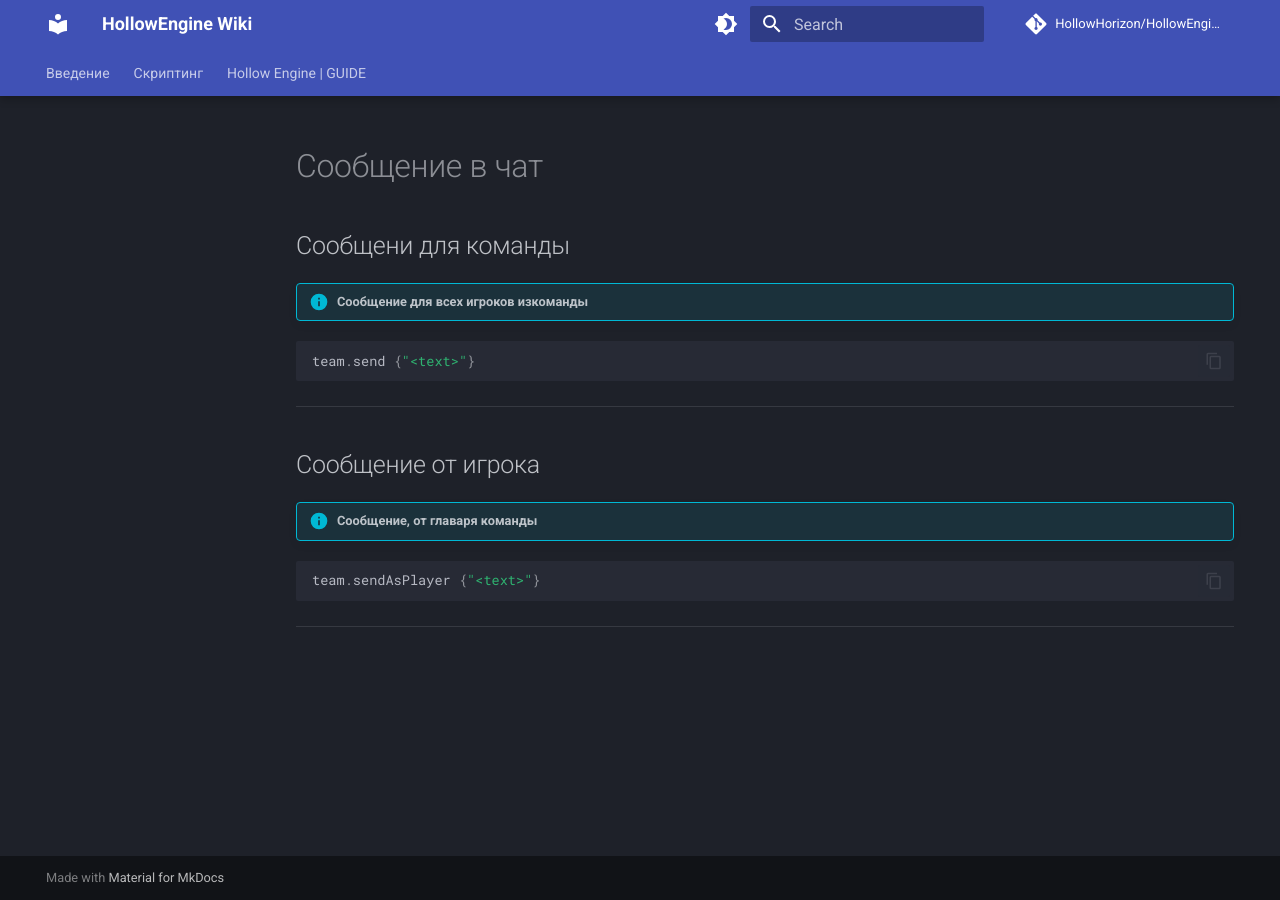
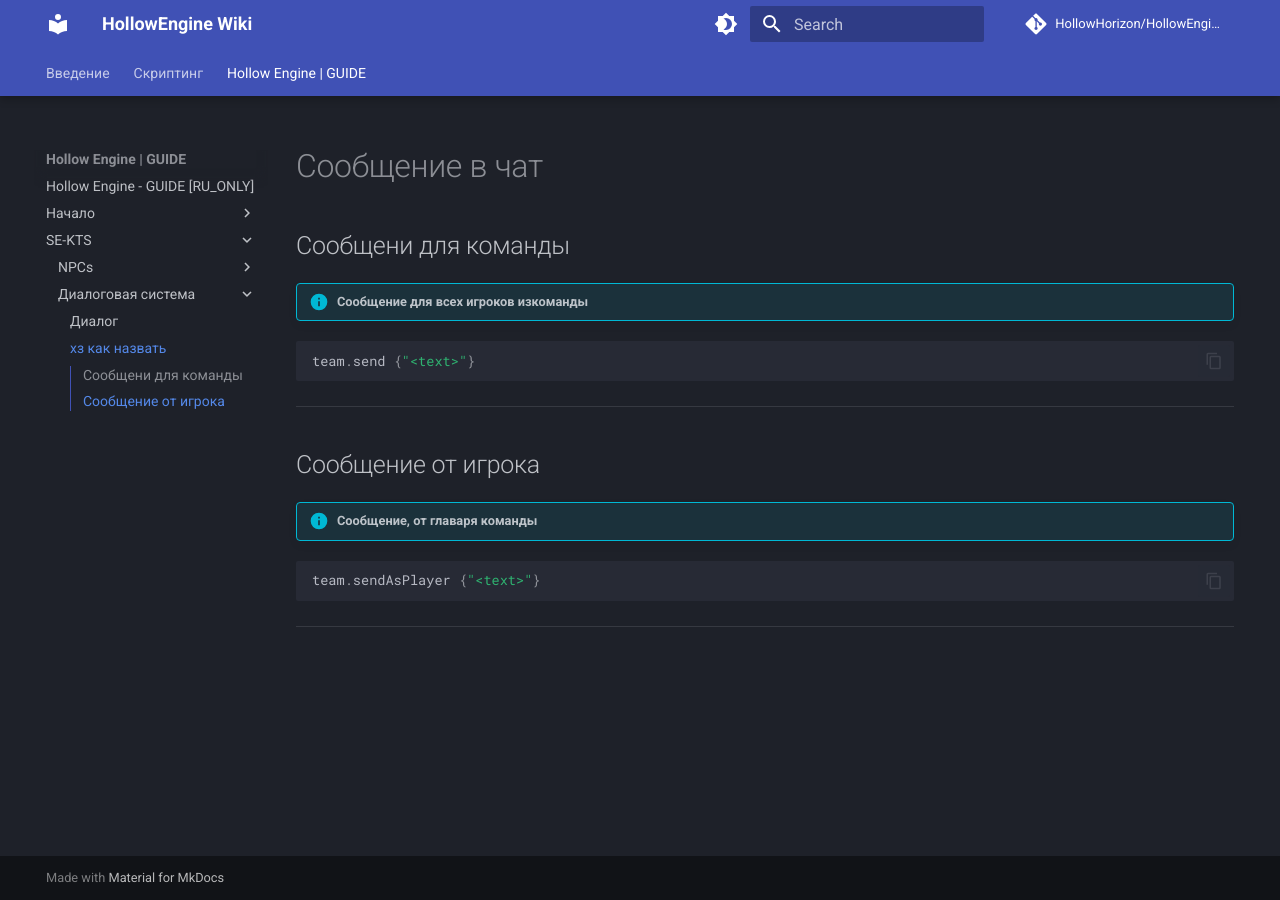
Before and after one commit to HollowHorizon/HollowEngineDocs, an MkDocs documentation site: the page built from docs/hollowengine-guide/Script-SE/Dialogues/send-message.md, in a window 1280 px wide. Built offline with MkDocs 1.6.1 and Material for MkDocs 9.7.7, drawn with Linux system fonts in a browser that asks for light colours; comment, search, counter and statistics services are not loaded.

Commit message:
Я конч)))))))))))))) :apple:

```diff
--- a/mkdocs.yml
+++ b/mkdocs.yml
@@ -31,8 +31,8 @@ nav:
         - Задачи для NPC: hollowengine-guide/Script-SE/NPCs/npc-quest.md
         - Убрать NPC: hollowengine-guide/Script-SE/NPCs/npc-remove.md
       - Диалоговая система:
-        - Диалог: dialogue.md
-        - хз как назвать: send-message.md
+        - Диалог: hollowengine-guide/Script-SE/Dialogues/dialogue.md
+        - хз как назвать: hollowengine-guide/Script-SE/Dialogues/send-message.md
 
 theme:
   name: material
```
